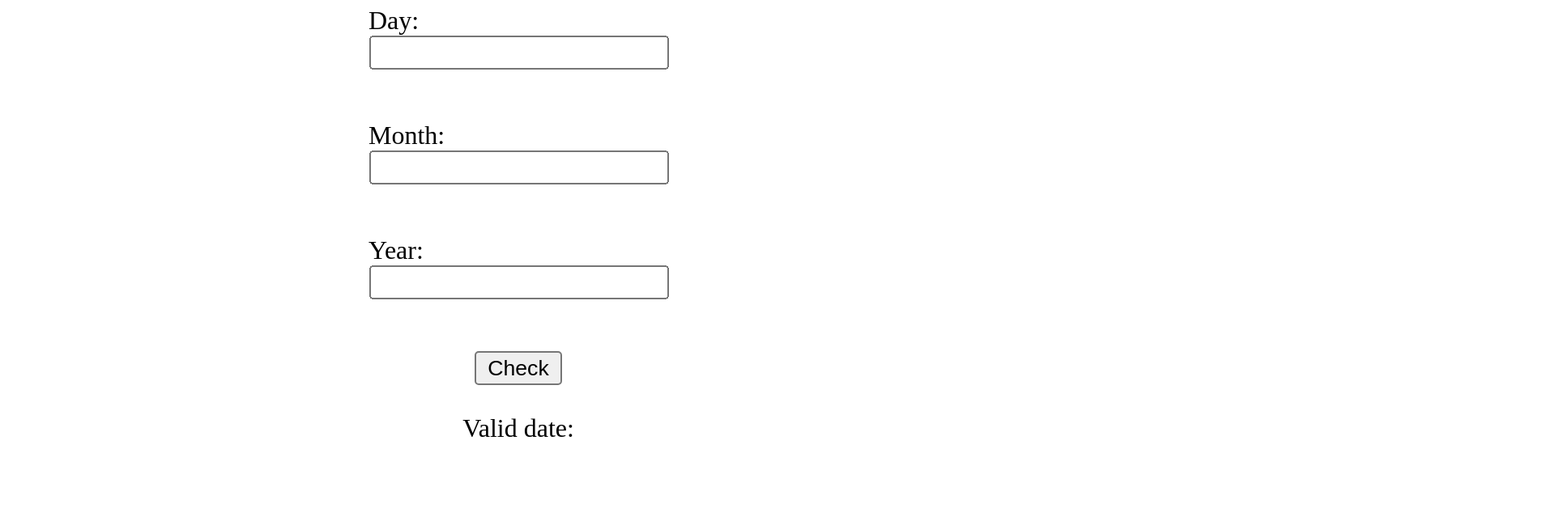
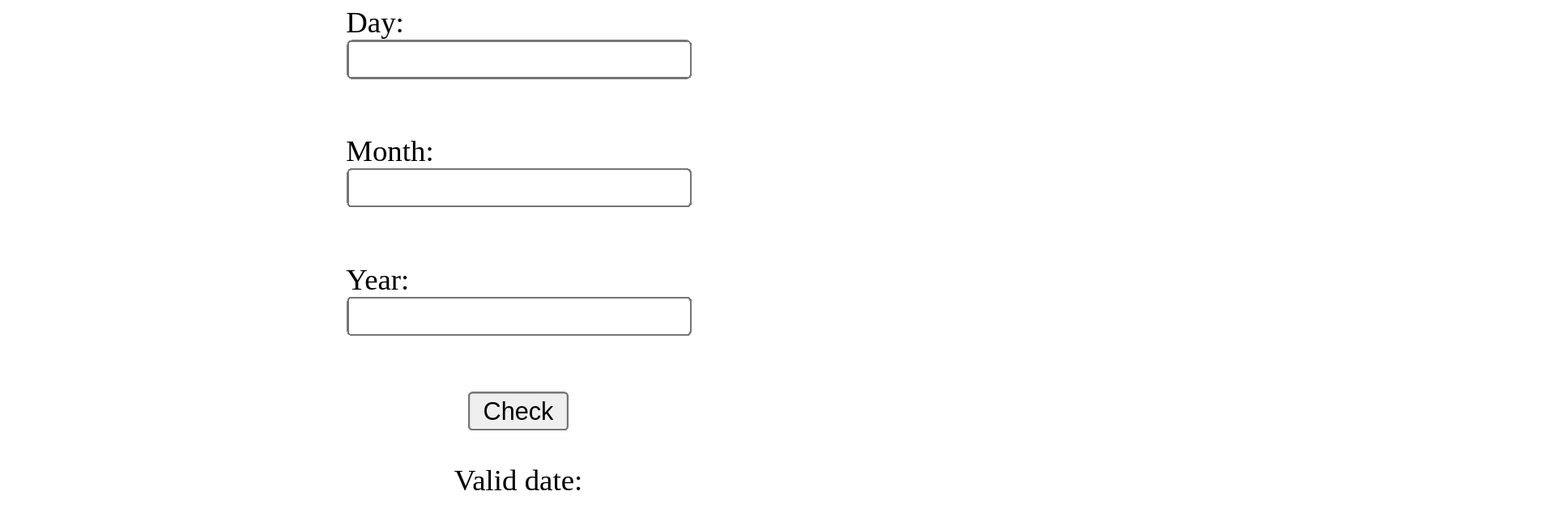
Before and after one commit to ttthanhf/DateTimeChecker-NodeJS-Mocha, a website: page web/index.html in a window 1280 px wide. Shown: the top 644 px of the page at 81% size, 1920 px wide, since content can reach past the window. Drawn offline with Linux system fonts and the light colour scheme.

Commit message:
Add something

```diff
--- a/web/index.html
+++ b/web/index.html
@@ -7,7 +7,7 @@
     <title>Date Picker Test</title>
     <style>
         body {
-            transform: scale(2);
+            transform: scale(2.3);
             transform-origin: top;
             position: relative;
             display: flex;
@@ -19,7 +19,7 @@
         p {
             color: red;
             margin-top: 4px;
-            margin-bottom: 10px;
+            margin-bottom: 8px;
         }
 
         form {
```
Also changed, not shown: test/ui/datetimechecker/datetimechecker.ui.test.js (+1 -3 lines), package.json (line endings or trailing spaces), 1 other file.
